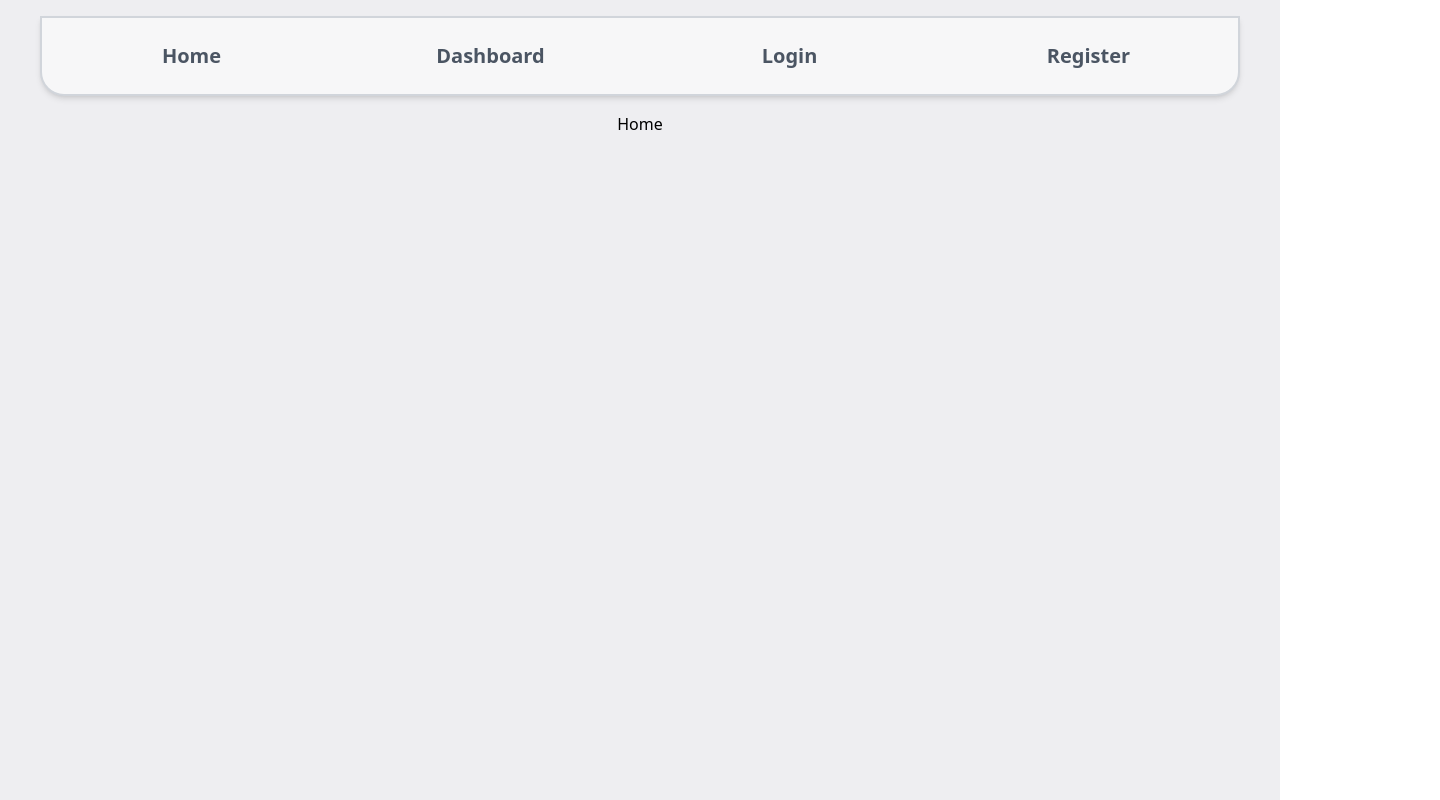
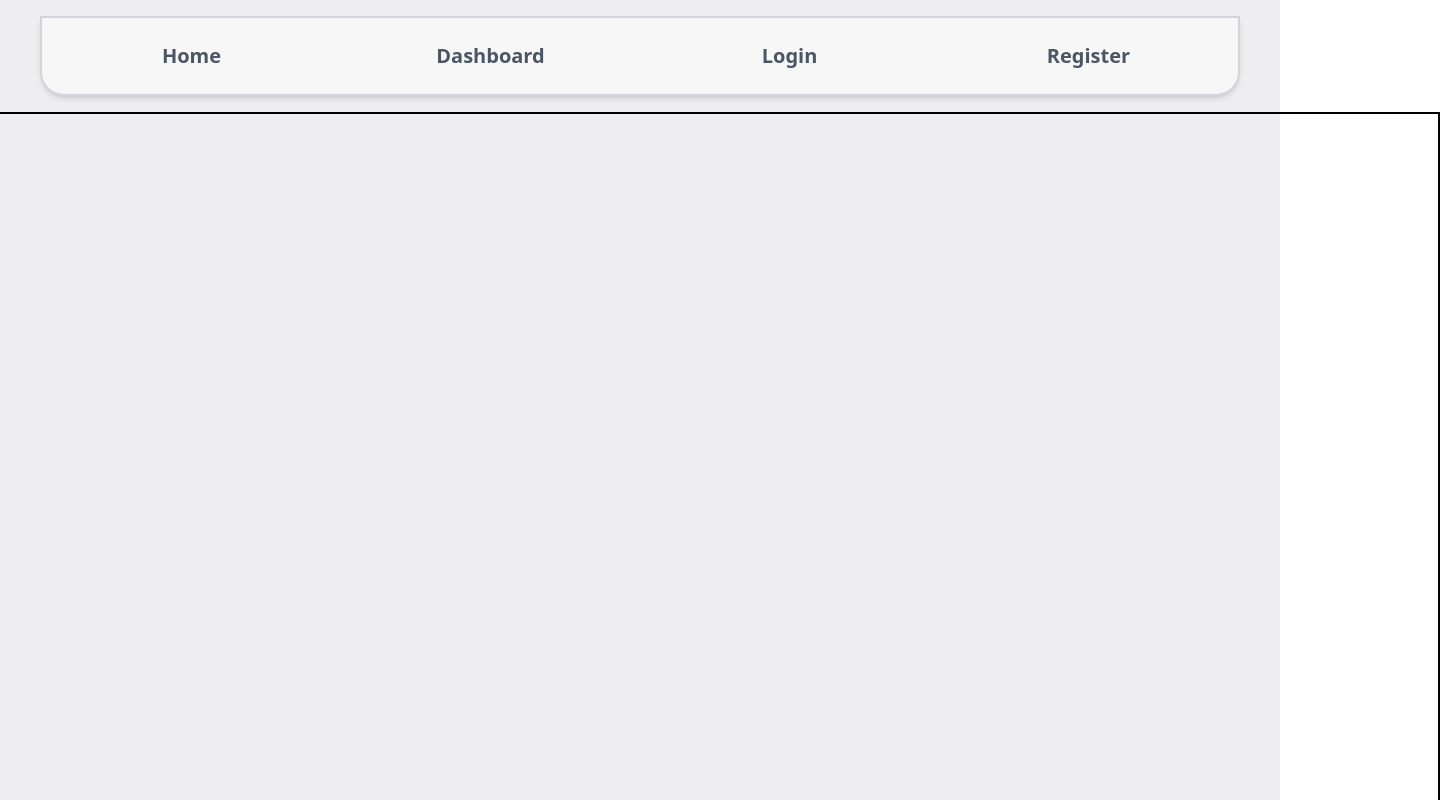
Before and after one commit to Apchier/ecommerce-app, a React (Vite) app in the folder ecommerce-app/: page / in a window 1280 px wide. Shown: the top 800 px of the page, 1440 px wide, since content can reach past the window. Built offline with nearby package versions, Linux system fonts and the light colour scheme.

Commit message:
setup template layout

```diff
--- a/ecommerce-app/src/components/layouts/MainLayout.jsx
+++ b/ecommerce-app/src/components/layouts/MainLayout.jsx
@@ -3,7 +3,7 @@ import { Outlet } from "react-router-dom";
 
 export default function MainLayout() {
     return (
-        <div className="w-full h-screen flex flex-col items-center bg-[#eeeef1] p-4 gap-4">
+        <div className="w-full min-h-screen flex flex-col items-center bg-[#eeeef1] p-4 gap-4">
             <Navbar />
             <div>
                 <Outlet />
--- a/ecommerce-app/src/pages/admin/dashboard/Dashboard.jsx
+++ b/ecommerce-app/src/pages/admin/dashboard/Dashboard.jsx
@@ -1,5 +1,5 @@
 export default function Dashboard() {
   return (
-    <div>Dashboard</div>
+    <div className="flex w-[1600px] h-screen border-2 border-black">Dashboard</div>
   )
 }
--- a/ecommerce-app/src/pages/admin/dashboard/DashboardProduct.jsx
+++ b/ecommerce-app/src/pages/admin/dashboard/DashboardProduct.jsx
@@ -1,5 +1,5 @@
 export default function DashboardProduct() {
   return (
-    <div>DashboardProduct</div>
+    <div className="flex w-[1600px] h-screen border-2 border-black">DashboardProduct</div>
   )
 }
--- a/ecommerce-app/src/pages/admin/dashboard/DashboardProductCreate.jsx
+++ b/ecommerce-app/src/pages/admin/dashboard/DashboardProductCreate.jsx
@@ -1,5 +1,5 @@
 export default function DashboardProductCreate() {
   return (
-    <div>DashboardProductCreate</div>
+    <div className="flex w-[1600px] h-screen border-2 border-black">DashboardProductCreate</div>
   )
 }
--- a/ecommerce-app/src/pages/auth/Login.jsx
+++ b/ecommerce-app/src/pages/auth/Login.jsx
@@ -1,5 +1,5 @@
 export default function Login() {
   return (
-    <div>Login</div>
+    <div className="flex w-[1600px] h-screen border-2 border-black">Login</div>
   )
 }
--- a/ecommerce-app/src/pages/auth/Register.jsx
+++ b/ecommerce-app/src/pages/auth/Register.jsx
@@ -1,5 +1,5 @@
 export default function Register() {
   return (
-    <div>Register</div>
+    <div className="flex w-[1600px] h-screen border-2 border-black">Register</div>
   )
 }
--- a/ecommerce-app/src/pages/guest/Home.jsx
+++ b/ecommerce-app/src/pages/guest/Home.jsx
@@ -1,5 +1,5 @@
 export default function Home() {
   return (
-    <div>Home</div>
+    <div className="flex w-[1600px] h-screen border-2 border-black">Home</div>
   )
 }
--- a/ecommerce-app/src/pages/guest/ShoppingCart.jsx
+++ b/ecommerce-app/src/pages/guest/ShoppingCart.jsx
@@ -1,5 +1,5 @@
 export default function ShoppingCart() {
   return (
-    <div>ShoppingCart</div>
+    <div className="flex w-[1600px] h-screen border-2 border-black">ShoppingCart</div>
   )
 }
```
